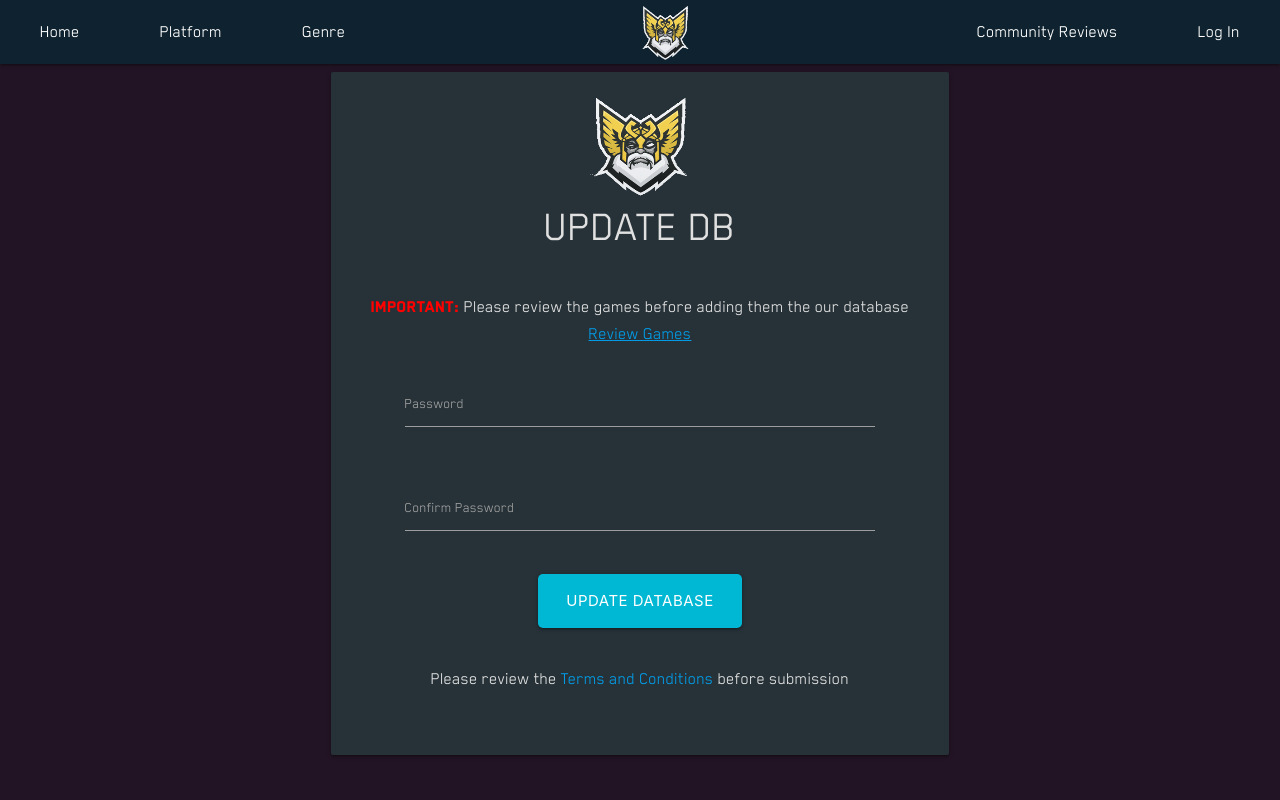
After one commit to EllenSt264/my-Next-Game, a Flask app: page /admin/update-db in a window 1280 px wide. The commit adds this page. Run offline with Flask 2, Linux system fonts and the light colour scheme; some libraries are stand-ins or nearby versions.

Commit message:
Add Update DB form for Admin users

```diff
--- a/app.py
+++ b/app.py
@@ -874,6 +874,15 @@ def admin_add_to_db():
     return render_template("admin-add_game.html")
 
 
+# ==========================
+# Admin Controls - Update DB
+# ==========================
+
+@app.route("/admin/update-db")
+def admin_update_db():
+    return render_template("admin-update_db.html")
+
+
 # =============================
 # Add game to Profile Game List
 # =============================
--- /dev/null
+++ b/templates/admin-update_db.html
@@ -0,0 +1,52 @@
+{% extends "base.html" %}
+{% block content %}
+
+    <div class="row center-align admin-form">
+        <form class="col s12 m10 offset-m1 l6 offset-l3" method="POST" action="{{ url_for('admin_add_to_db') }}">
+            <div class="card-panel blue-grey darken-4 grey-text text-lighten-2">
+                <!-- Logo -->
+                <div class="col s12">
+                    <img src="{{ url_for('static', filename='img/main/odin_logo.png') }}" alt="Website brand logo">
+                </div>
+                <!-- Title -->
+                <h3 class="text-lighten-1 account-title py-5">Update DB</h3>
+                <p id="importantNotice">
+                    <strong>Important:</strong> Please review the games before adding them the our database <br>
+                    <a href="#">Review Games</a>
+                </p>
+                <!-- Password -->
+                <div class="row">
+                    <div class="input-field col s10 offset-s1">
+                        <input id="password" name="password" type="password" minlength="6"
+                        maxlength="15" pattern="^[a-zA-Z0-9]{6,15}$" class="validate" required>
+                        <label for="password">Password</label>
+                    </div>
+                </div>
+                <!-- Confirm Password -->
+                <div class="row">
+                    <div class="input-field col s10 offset-s1">
+                        <input id="confirmPassword" name="confirmPassword" type="password" minlength="6"
+                        maxlength="15" pattern="^[a-zA-Z0-9]{6,15}$" class="validate" required>
+                        <label for="confirmPassword">Confirm Password</label>
+                    </div>
+                </div>
+                <!-- Log In -->
+                <div class="row">
+                    <button type="submit" class="btn btn-large waves-effect waves-light cyan accent-4"
+                    style="border-radius: 5px;">
+                        Update Database
+                    </button>
+                </div>
+                <!-- Register -->
+                <div class="row">
+                    <div class="col s12">
+                        <p>
+                            Please review the <a href="#">Terms and Conditions</a> before submission
+                        </p>
+                    </div>
+                </div>
+            </div>
+        </form>
+    </div>
+
+{% endblock %}
--- a/templates/base.html
+++ b/templates/base.html
@@ -63,6 +63,7 @@
                     <!-- Admin Dropdown -->
                     <ul class="dropdown-content" id="adminDropdown">
                         <li><a href="{{ url_for('admin_add_to_db') }}">Add to DB</a></li>
+                        <li><a href="{{ url_for('admin_update_db') }}">Update DB</a></li>
                     </ul>
 
                     <ul class="left hide-on-med-and-down">
```
